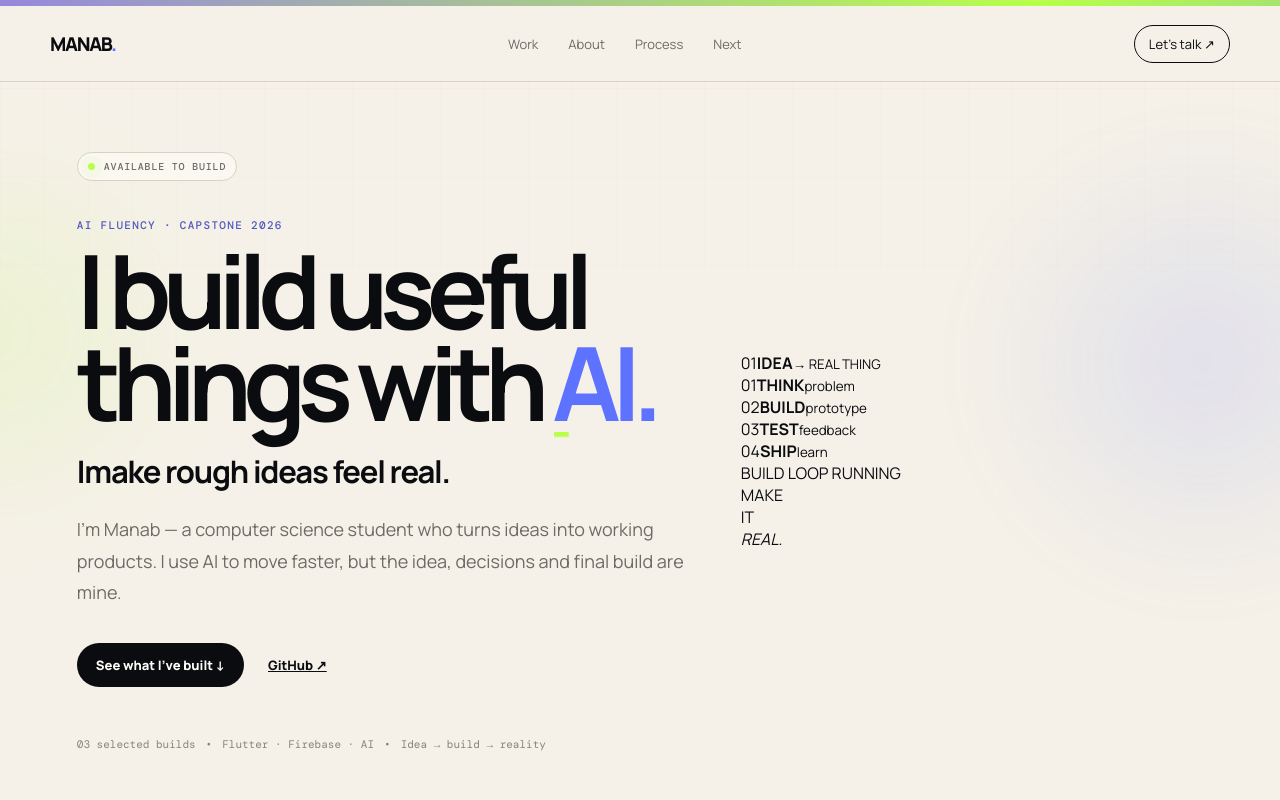
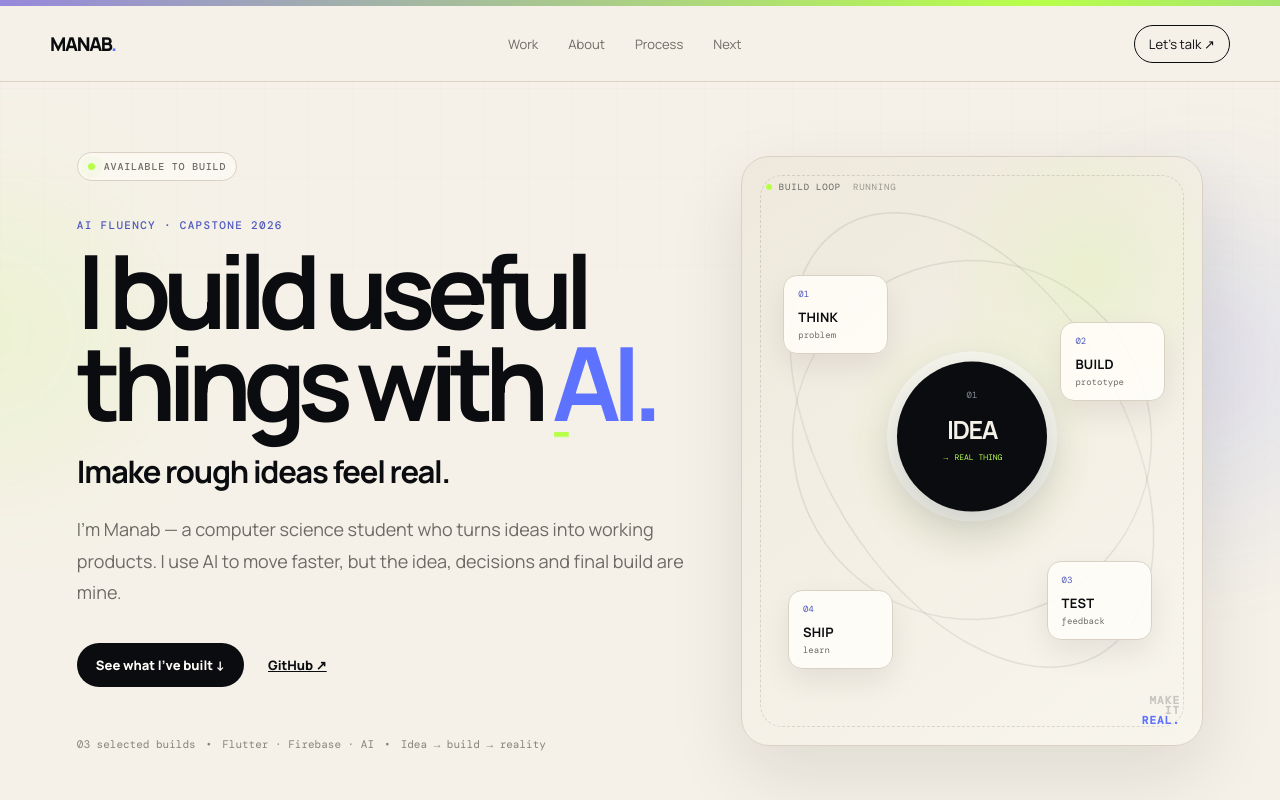
Before and after one commit to emManab/manab-ai-portfolio, a Next.js app: page / in a window 1280 px wide. Shown: the top 800 px of the page. Built offline with nearby package versions, Linux system fonts and the light colour scheme.

Commit message:
feat: add animated orbit hero visual

```diff
--- a/app/globals.css
+++ b/app/globals.css
@@ -637,3 +637,115 @@ footer a{text-decoration:none;transition:transform .2s ease}footer a:hover{trans
   .radar-grid article:last-child{border-bottom:0}
   .radar-head{align-items:flex-start;gap:15px;flex-direction:column}
 }
+
+
+/* Hero visual — replaces the heavy static card with a lightweight build system */
+.hero-visual{
+  min-height:590px;
+  position:relative;
+  overflow:hidden;
+  isolation:isolate;
+  border-radius:28px;
+  background:
+    radial-gradient(circle at 50% 48%,rgba(93,114,255,.11),transparent 25%),
+    radial-gradient(circle at 75% 20%,rgba(184,255,74,.13),transparent 25%),
+    linear-gradient(145deg,#eee9dc,#f8f5ed);
+  border:1px solid var(--line);
+  box-shadow:0 28px 75px rgba(20,18,12,.10);
+}
+.hero-visual::before{
+  content:"";
+  position:absolute;
+  inset:18px;
+  border:1px dashed rgba(11,12,16,.12);
+  border-radius:22px;
+}
+.hero-visual::after{
+  content:"";
+  position:absolute;
+  width:260px;height:260px;
+  left:50%;top:48%;
+  transform:translate(-50%,-50%);
+  border-radius:50%;
+  background:radial-gradient(circle,rgba(184,255,74,.17),transparent 67%);
+  filter:blur(10px);
+  animation:visualPulse 4s ease-in-out infinite;
+}
+.visual-orbit{
+  position:absolute;
+  left:50%;top:48%;
+  border:1px solid rgba(11,12,16,.13);
+  border-radius:50%;
+  transform:translate(-50%,-50%);
+}
+.orbit-a{width:360px;height:360px;animation:orbitSpin 16s linear infinite}
+.orbit-b{width:500px;height:300px;transform:translate(-50%,-50%) rotate(-25deg);animation:orbitSpin 22s linear infinite reverse}
+.visual-core{
+  position:absolute;
+  left:50%;top:48%;
+  width:150px;height:150px;
+  transform:translate(-50%,-50%);
+  border-radius:50%;
+  background:var(--ink);
+  color:var(--paper);
+  display:flex;flex-direction:column;align-items:center;justify-content:center;
+  box-shadow:0 18px 45px rgba(11,12,16,.18),0 0 0 10px rgba(255,255,255,.5);
+  z-index:3;
+  animation:coreFloat 4s ease-in-out infinite;
+}
+.visual-core span{font:9px 'DM Mono';color:#898d97;position:absolute;top:27px}
+.visual-core strong{font-size:25px;letter-spacing:-.06em}
+.visual-core small{font:8px 'DM Mono';color:var(--lime);margin-top:5px}
+.visual-node{
+  position:absolute;
+  min-width:105px;
+  padding:12px 14px;
+  background:rgba(255,253,248,.9);
+  border:1px solid var(--line);
+  border-radius:14px;
+  box-shadow:0 12px 30px rgba(20,18,12,.08);
+  z-index:4;
+  transition:transform .3s ease,box-shadow .3s ease,border-color .3s ease;
+}
+.visual-node:hover{transform:translateY(-6px) scale(1.03);box-shadow:0 20px 40px rgba(20,18,12,.13);border-color:#aaa5d9}
+.visual-node span{display:block;font:9px 'DM Mono';color:#4f59bf;margin-bottom:8px}
+.visual-node b{display:block;font-size:13px;letter-spacing:.02em}
+.visual-node small{display:block;color:var(--muted);font:9px 'DM Mono';margin-top:3px}
+.node-idea{left:9%;top:20%}
+.node-build{right:8%;top:28%}
+.node-test{right:11%;bottom:18%}
+.node-ship{left:10%;bottom:13%}
+.visual-status{
+  position:absolute;
+  left:24px;top:24px;
+  font:9px 'DM Mono';letter-spacing:.09em;color:#5e625e;
+  display:flex;align-items:center;gap:7px;
+  z-index:5;
+}
+.visual-status i{width:6px;height:6px;border-radius:50%;background:var(--lime);animation:ping 2s infinite}
+.visual-status span{color:#99968e;margin-left:5px}
+.visual-stamp{
+  position:absolute;
+  right:22px;bottom:20px;
+  font:700 11px 'DM Mono';line-height:.9;letter-spacing:.1em;
+  text-align:right;color:rgba(11,12,16,.2);
+  z-index:5;
+}
+.visual-stamp em{font-style:normal;color:var(--blue)}
+@keyframes visualPulse{0%,100%{transform:translate(-50%,-50%) scale(.9);opacity:.55}50%{transform:translate(-50%,-50%) scale(1.12);opacity:1}}
+@keyframes orbitSpin{to{transform:translate(-50%,-50%) rotate(360deg)}}
+@keyframes coreFloat{0%,100%{transform:translate(-50%,-50%)}50%{transform:translate(-50%,-54%)}}
+
+@media(max-width:850px){
+  .hero-visual{min-height:500px}
+  .orbit-a{width:290px;height:290px}.orbit-b{width:390px;height:250px}
+  .node-idea{left:5%;top:18%}.node-build{right:5%;top:25%}.node-test{right:6%;bottom:15%}.node-ship{left:5%;bottom:11%}
+}
+@media(max-width:560px){
+  .hero-visual{min-height:430px;border-radius:22px}
+  .visual-core{width:125px;height:125px}
+  .orbit-a{width:230px;height:230px}.orbit-b{width:300px;height:200px}
+  .visual-node{min-width:88px;padding:9px 10px}
+  .visual-node b{font-size:11px}.visual-node small{font-size:8px}
+  .visual-stamp{font-size:9px}
+}
```
